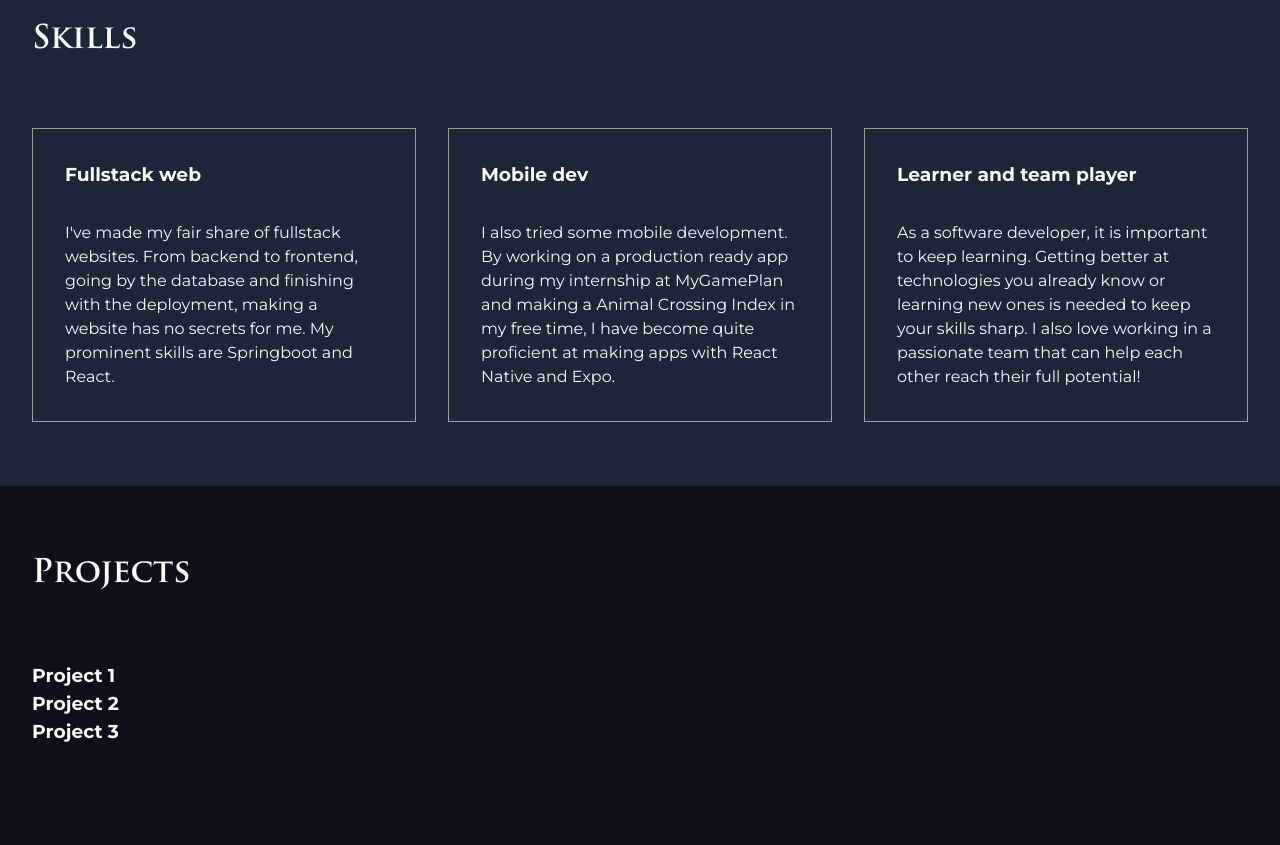
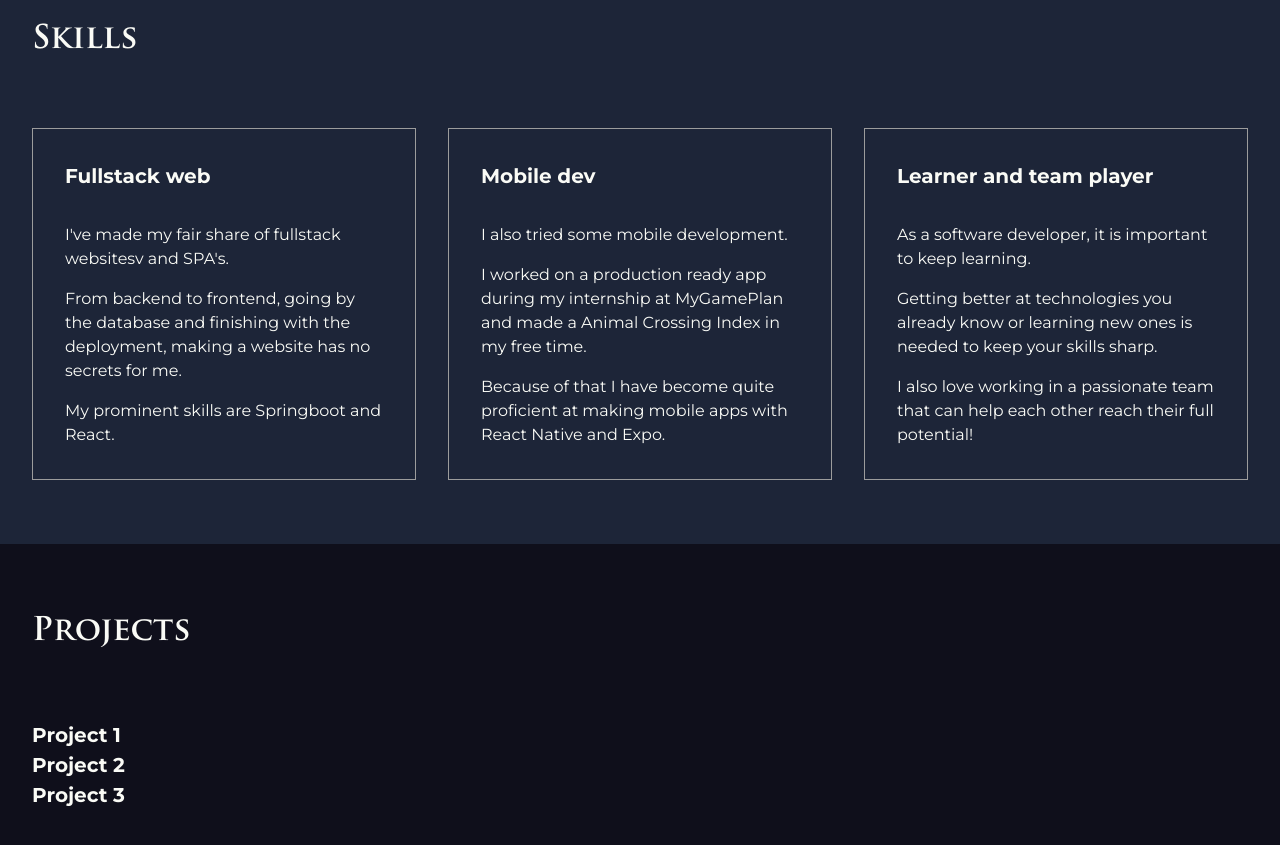
Before and after one commit to lorenzo3117/portfolio, an Eleventy site: page index.njk in a window 1280 px wide. Shown: the part 840-1685 px from the top of the page. Before the commit the page ends 1650 px from the top, so only its background shows below. Built offline with nearby package versions, Linux system fonts and the light colour scheme; Eleventy itself is replaced by a stand-in of ours; files that its build step writes are made by us from their sources.

Commit message:
Skills styling

```diff
--- a/_data/skills.json
+++ b/_data/skills.json
@@ -1,14 +1,26 @@
 [
   {
     "title": "Fullstack web",
-    "description": "I've made my fair share of fullstack websites. From backend to frontend, going by the database and finishing with the deployment, making a website has no secrets for me. My prominent skills are Springboot and React."
+    "parts": [
+      "I've made my fair share of fullstack websitesv and SPA's.",
+      "From backend to frontend, going by the database and finishing with the deployment, making a website has no secrets for me.",
+      "My prominent skills are Springboot and React."
+    ]
   },
   {
     "title": "Mobile dev",
-    "description": "I also tried some mobile development. By working on a production ready app during my internship at MyGamePlan and making a Animal Crossing Index in my free time, I have become quite proficient at making apps with React Native and Expo."
+    "parts": [
+      "I also tried some mobile development.",
+      "I worked on a production ready app during my internship at MyGamePlan and made a Animal Crossing Index in my free time.",
+      "Because of that I have become quite proficient at making mobile apps with React Native and Expo."
+    ]
   },
   {
     "title": "Learner and team player",
-    "description": "As a software developer, it is important to keep learning. Getting better at technologies you already know or learning new ones is needed to keep your skills sharp. I also love working in a passionate team that can help each other reach their full potential!"
+    "parts": [
+      "As a software developer, it is important to keep learning.",
+      "Getting better at technologies you already know or learning new ones is needed to keep your skills sharp.",
+      "I also love working in a passionate team that can help each other reach their full potential!"
+    ]
   }
 ]
--- a/_includes/sections/skills.njk
+++ b/_includes/sections/skills.njk
@@ -6,7 +6,9 @@
         {% for skill in skills %}
             <div class="skill">
                 <h3>{{ skill.title }}</h3>
-                <p>{{ skill.description }}</p>
+                {% for part in skill.parts %}
+                    <p>{{ part }}</p>
+                {% endfor %}
             </div>
         {% endfor %}
     </div>
--- a/assets/styles/root/_global.scss
+++ b/assets/styles/root/_global.scss
@@ -21,9 +21,12 @@ h1 {
 h2 {
     font-size: 2rem;
 }
+h3 {
+    font-size: 1.25rem;
+}
 
 p + p {
-    padding-top: space(0.5);
+    padding-top: space(1);
 }
 
 a {
```
